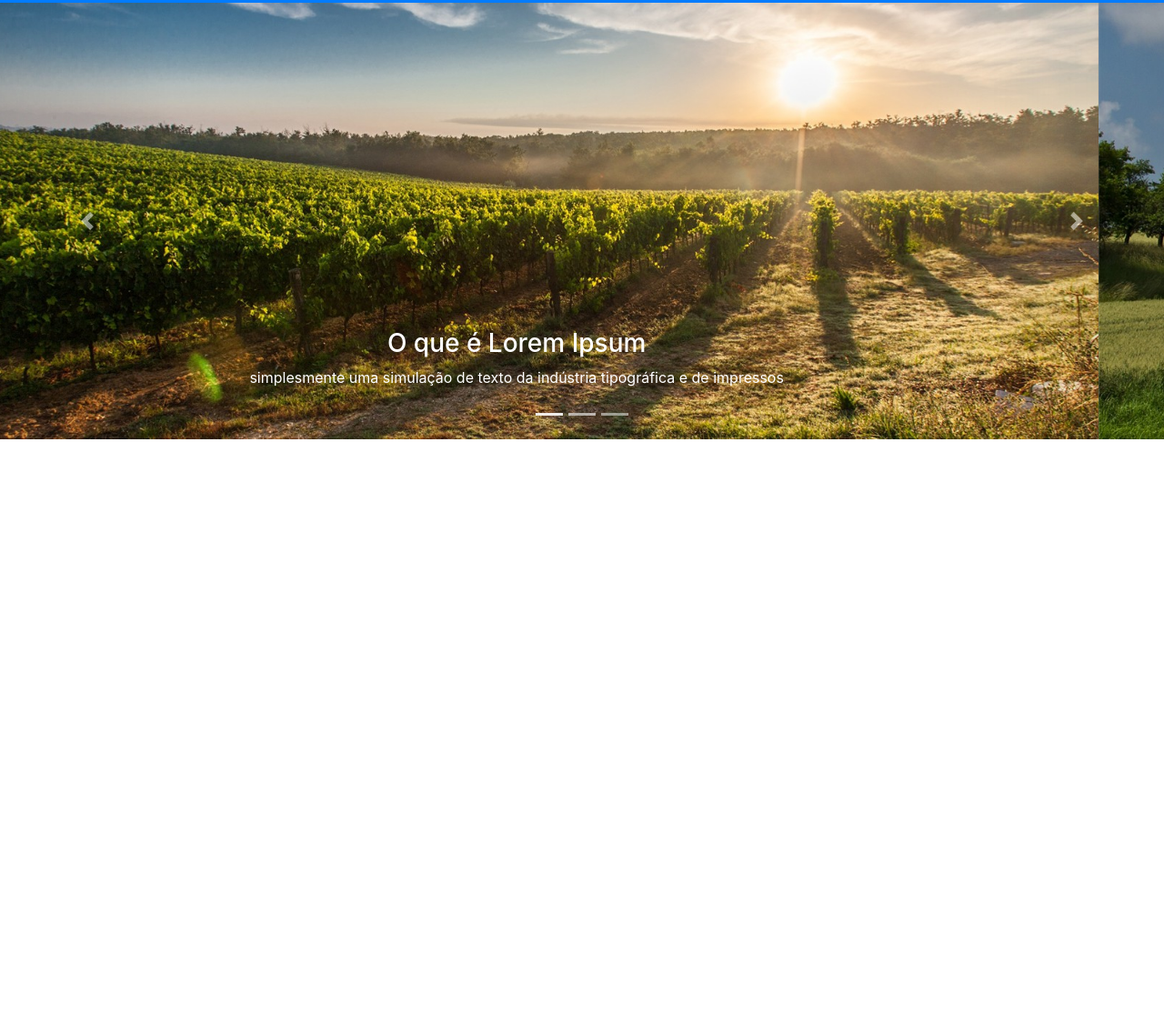
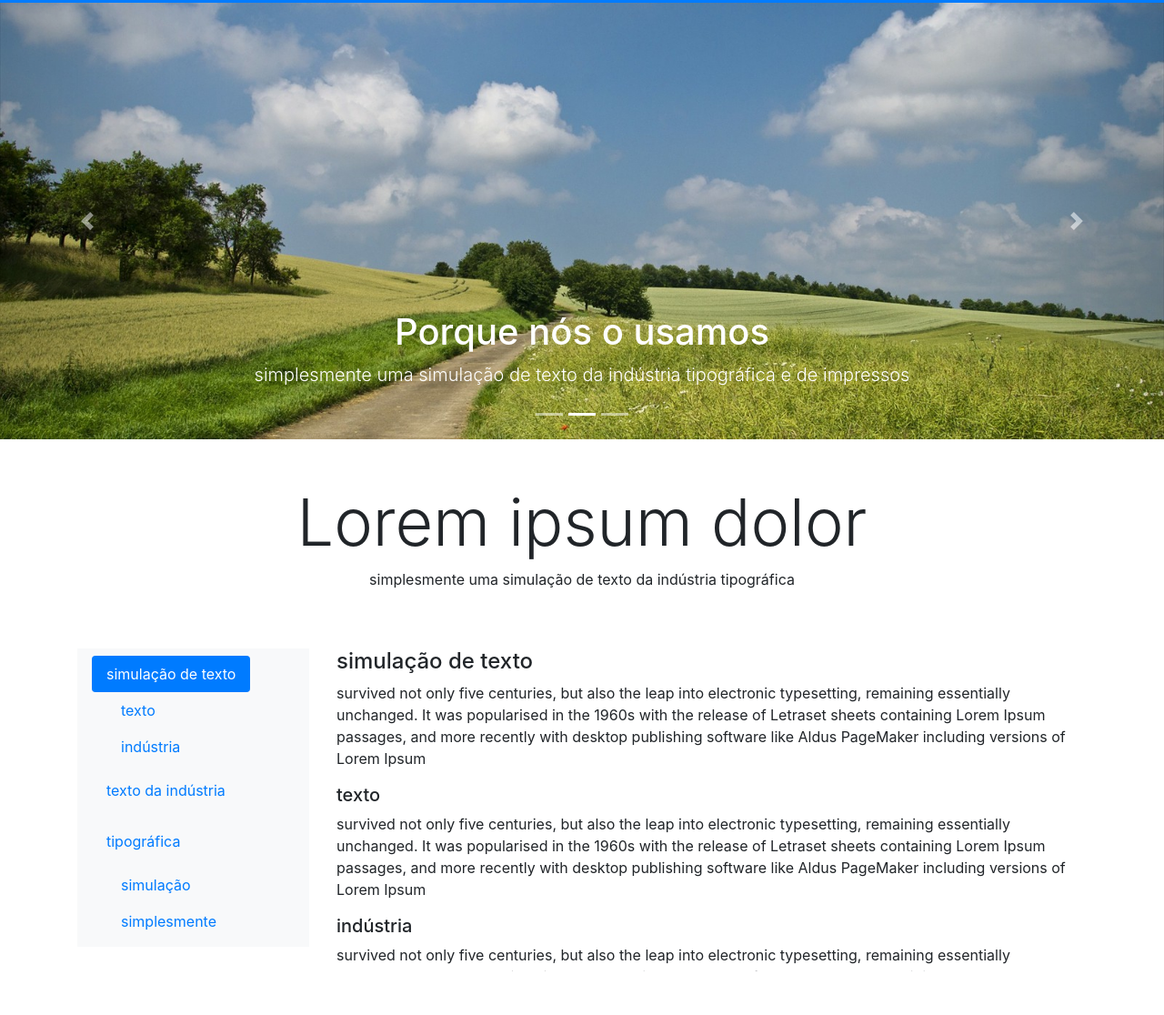
Before and after one commit to fabioaspen/Site-bootstrap-sass, a website: page index.html in a window 1280 px wide. Shown: the part 53-1169 px from the top of the page at 91% size. Before the commit the page ends 800 px from the top, so only its background shows below. Drawn offline with nearby package versions, Linux system fonts and the light colour scheme.

Commit message:
Scrollspy

```diff
--- a/css/style.css
+++ b/css/style.css
@@ -0,0 +1,6 @@
+.scrollspySite{
+    position: relative;
+    overflow: auto;
+    height: 355px;
+    overflow: hidden;
+}
--- a/index.html
+++ b/index.html
@@ -72,22 +72,22 @@
             <div class="carousel-item active">
                 <img src="imagens/1.jpg" class="img-fluid d-block">
                 <div class="carousel-caption d-none d-md-block">
-                    <h3>O que é Lorem Ipsum</h3>
-                    <p>simplesmente uma simulação de texto da indústria tipográfica e de impressos</p>
+                    <h1>O que é Lorem Ipsum</h1>
+                    <p class="lead">simplesmente uma simulação de texto da indústria tipográfica e de impressos</p>
                 </div>
             </div>
             <div class="carousel-item  img">
                 <img src="imagens/2.jpg" class="img-fluid d-block">
                 <div class="carousel-caption d-none d-md-block">
-                    <h3>Porque nós o usamos</h3>
-                    <p>simplesmente uma simulação de texto da indústria tipográfica e de impressos</p>
+                    <h1>Porque nós o usamos</h1>
+                    <p class="lead">simplesmente uma simulação de texto da indústria tipográfica e de impressos</p>
                 </div>
             </div>
             <div class="carousel-item">
                 <img src="imagens/3.jpg" class="img-fluid d-block">
                 <div class="carousel-caption d-none d-md-block">
-                    <h3>De onde ele vem?</h3>
-                    <p>simplesmente uma simulação de texto da indústria tipográfica e de impressos</p>
+                    <h1>De onde ele vem?</h1>
+                    <p class="lead">simplesmente uma simulação de texto da indústria tipográfica e de impressos</p>
                 </div>
             </div>
         </div>
@@ -100,8 +100,82 @@
             <span class="carousel-control-next-icon"></span>
             <span class="sr-only">Avançar</span>
         </a>
+    </div>
 
+    <!--Scrollspy-->
+
+    <div class="container">
+        <div class="row">
+            <div class="col-12 text-center my-5">
+                <h1 class="display-3">Lorem ipsum dolor</h1>
+                <p>simplesmente uma simulação de texto da indústria tipográfica</p>
+            </div>
+        </div>
+
+        <div class="row mb-5">
+            <div class="col-3">
+                <nav id="navbarVertical" class="navbar navbar-light bg-light">
+                    <nav class="nav nav-pills flex-column">
+                        <a class="nav-link" href="#item1">simulação de texto</a>
+                        <nav class="nav nav-pills flex-column">
+                            <a class="nav-link ml-3" href="#item1-1">texto</a>
+                            <a class="nav-link ml-3" href="#item1-2">indústria</a>
+                        </nav>
+                        <a class="nav-link my-2" href="#item2">texto da indústria</a>
+                        <a class="nav-link my-2" href="#item3">tipográfica</a>
+                            <nav class="nav nav-pills flex-column">
+                                <a class="nav-link ml-3" href="#item3-1">simulação</a>
+                                <a class="nav-link ml-3" href="#item3-2">simplesmente</a>
+                            </nav>
+                    </nav>
+                </nav>
+            </div>
+
+            <div class="col-9">
+                <div data-spy="scroll" data-target="#navbarVertical" data-offset="0" class="scrollspySite">
+
+                    <h4 id="item1">simulação de texto</h4>
+                    <p>survived not only five centuries, but also the leap into electronic typesetting, remaining essentially   unchanged.    It was
+                        popularised in the 1960s with the release of Letraset sheets containing Lorem Ipsum passages, and more recently with
+                        desktop publishing software like Aldus PageMaker including versions of Lorem Ipsum</p>
+
+                    <h5 id="item1-1">texto</h5>
+                    <p>survived not only five centuries, but also the leap into electronic typesetting, remaining essentially unchanged. It was
+                        popularised in the 1960s with the release of Letraset sheets containing Lorem Ipsum passages, and more recently with
+                        desktop publishing software like Aldus PageMaker including versions of Lorem Ipsum</p>
+
+                    <h5 id="item1-2">indústria</h5>
+                    <p>survived not only five centuries, but also the leap into electronic typesetting, remaining essentially              nchanged.    It was
+                        popularised in the 1960s with the release of Letraset sheets containing Lorem Ipsum passages, and more recently with
+                        desktop publishing software like Aldus PageMaker including versions of Lorem Ipsum</p>
+
+                    <h4 id="item2">texto da indústria</h4>
+                    <p>survived not only five centuries, but also the leap into electronic typesetting, remaining essentially unchanged. It
+                        was
+                        popularised in the 1960s with the release of Letraset sheets containing Lorem Ipsum passages, and more recently with desktop publishing software like Aldus PageMaker including versions of Lorem Ipsum</p>
+
+                     <h4 id="item3">tipográfica</h4>
+                    <p>survived not only five centuries, but also the leap into electronic typesetting, remaining essentially unchanged. It
+                        was
+                        popularised in the 1960s with the release of Letraset sheets containing Lorem Ipsum passages, and more recently with desktop publishing software like Aldus PageMaker including versions of Lorem Ipsum</p>
+
+                    <h5 id="item3-1">simulação</h5>
+                    <p>survived not only five centuries, but also the leap into electronic typesetting, remaining essentially unchanged. It
+                        was
+                        popularised in the 1960s with the release of Letraset sheets containing Lorem Ipsum passages, and more recently with
+                        desktop publishing software like Aldus PageMaker including versions of Lorem Ipsum</p>
+
+                    <h5 id="item3-2">simplesmente</h5>
+                    <p>survived not only five centuries, but also the leap into electronic typesetting, remaining essentially unchanged. It
+                        was
+                        popularised in the 1960s with the release of Letraset sheets containing Lorem Ipsum passages, and more recently with
+                        desktop publishing software like Aldus PageMaker including versions of Lorem Ipsum</p>
+                </div>
+            </div>
+        </div>
     </div>
+
+
     <!-- Optional JavaScript -->
     <!-- jQuery first, then Popper.js, then Bootstrap JS -->
     <script src="node_modules/jquery/dist/jquery.js"></script>
```
